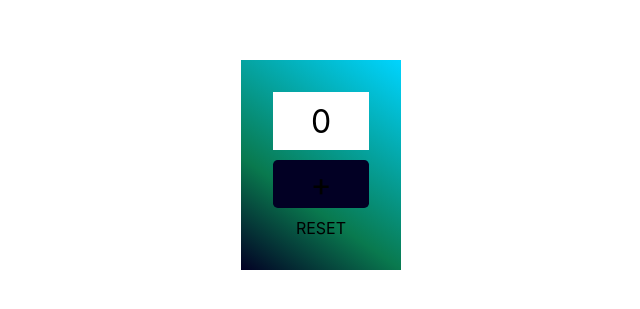
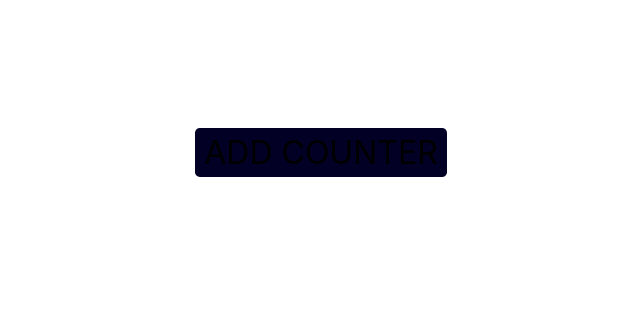
Before and after one commit to E-K8/counters-nextjs, a Next.js app: page / in a window 1280 px wide. Shown: the part 227-536 px from the top of the page, without its empty margins (319-959 px from the left). Built offline with nearby package versions, Linux system fonts and the light colour scheme.

Commit message:
add more countersbutton

```diff
--- a/pages/index.jsx
+++ b/pages/index.jsx
@@ -1,15 +1,15 @@
 import { useState } from 'react';
 import styles from './index.module.scss';
 
-const Counter = ({ count, resetCounter, incrementCounter }) => (
+const Counter = ({ count, id, resetCounter, incrementCounter }) => (
   <div className={styles.counter}>
     <div className={styles.count}>{count} </div>
-    <div className={styles.button} onClick={incrementCounter}>
+    <div className={styles.button} onClick={() => incrementCounter(id)}>
       +
     </div>
     <div
       className={`${styles.button}+${styles.resetButton}`}
-      onClick={resetCounter}
+      onClick={() => resetCounter(id)}
     >
       RESET
     </div>
@@ -17,23 +17,60 @@ const Counter = ({ count, resetCounter, incrementCounter }) => (
 );
 
 export default function Home() {
-  const [count, setCount] = useState(0);
+  const [countersData, setCountersData] = useState([]);
+  const [id, setId] = useState(0);
 
-  const resetCounter = () => {
-    setCount(0);
+  const generateId = () => {
+    setId(id + 1);
+    return id;
   };
 
-  const incrementCounter = () => {
-    setCount(count + 1);
+  const resetCounter = (id) => {
+    const updatedCounters = countersData.map((data) => {
+      if (data.id !== id) {
+        return data;
+      } else {
+        return { ...data, count: 0 };
+      }
+    });
+    setCountersData(updatedCounters);
+  };
+
+  const incrementCounter = (id) => {
+    const updatedCounters = countersData.map((data) => {
+      if (data.id !== id) {
+        return data;
+      } else {
+        return { ...data, count: data.count + 1 };
+      }
+    });
+    setCountersData(updatedCounters);
+  };
+
+  const addCounter = (id) => {
+    setCountersData([
+      ...countersData,
+      {
+        count: 0,
+        id: generateId,
+      },
+    ]);
   };
 
   return (
     <div className={styles.container}>
-      <Counter
-        count={count}
-        resetCounter={resetCounter}
-        incrementCounter={incrementCounter}
-      />
+      <div className={styles.button} onClick={addCounter}>
+        ADD COUNTER
+      </div>
+      <div className={styles.countersContainer}>
+        {countersData.map((data) => (
+          <Counter
+            {...data}
+            resetCounter={resetCounter}
+            incrementCounter={incrementCounter}
+          />
+        ))}
+      </div>
     </div>
   );
 }
--- a/pages/index.module.scss
+++ b/pages/index.module.scss
@@ -7,7 +7,7 @@
   text-align: center;
 }
 
-.counterContainer {
+.countersContainer {
   display: flex;
   flex-wrap: wrap;
   padding: 1rem;
```
